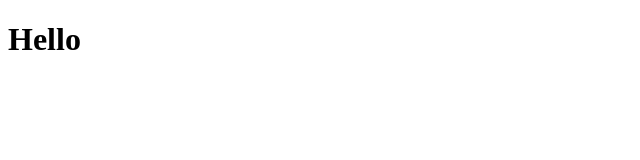
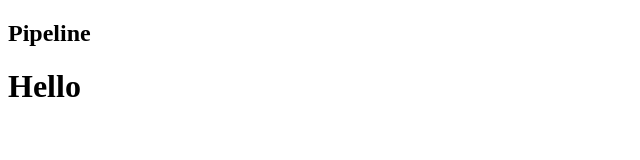
Before and after one commit to xyapple/FX-Site, a plain HTML site: page index.html in a window 1280 px wide. Shown: the whole page, without its empty margins (0-640 px from the left). Drawn offline with Linux system fonts and the light colour scheme.

Commit message:
Update the banner

```diff
--- a/index.html
+++ b/index.html
@@ -2,9 +2,22 @@
 <html>
     <head>
         <meta charset="utf-8">
+        <!-- support IE 8, 9 -->
+        <meta http-equiv="X-UA-Compatible" content="IE=edge">
         <title>MIT FX</title>
+        <!-- HTML5 shim and Respond.js for IE8 support of HTML5 elements and media queries -->
+<!-- WARNING: Respond.js doesn't work if you view the page via file:// -->
+    <!--[if lt IE 9]>
+      <script src="https://oss.maxcdn.com/html5shiv/3.7.2/html5shiv.min.js"></script>
+      <script src="https://oss.maxcdn.com/respond/1.4.2/respond.min.js"></script>
+      <![endif]-->
     </head>
     <body>
+        <section id="fxbanner" class="tm-content-box tm-banner margin-b-10">
+                <div class="tm-banner-inner">
+                    <h1 class="tm-banner-title">Pipeline</h1>
+                </div>
+            </section>
         <h1>Hello</h1>
     </body>
 </html>
```
Also changed, not shown: 1 other file.
